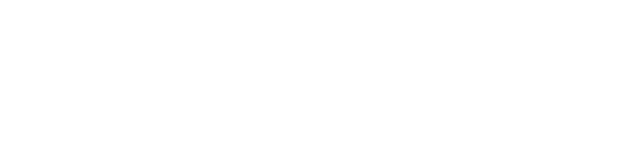
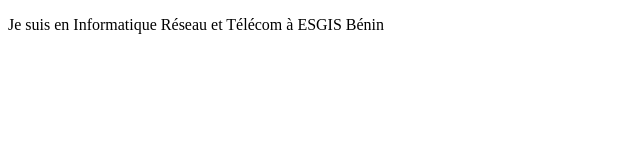
Before and after one commit to BYLL04/git-mon-cv, a plain HTML site: page index.html in a window 1280 px wide. Shown: the whole page, without its empty margins (0-640 px from the left). Drawn offline with Linux system fonts and the light colour scheme.

Commit message:
mise en place de la section formation

```diff
--- a/index.html
+++ b/index.html
@@ -9,5 +9,9 @@
 </head>
 <body>
 
+
+
+
+    <p> Je suis en Informatique Réseau et Télécom à ESGIS Bénin</p>
 </body>
 </html>
```
